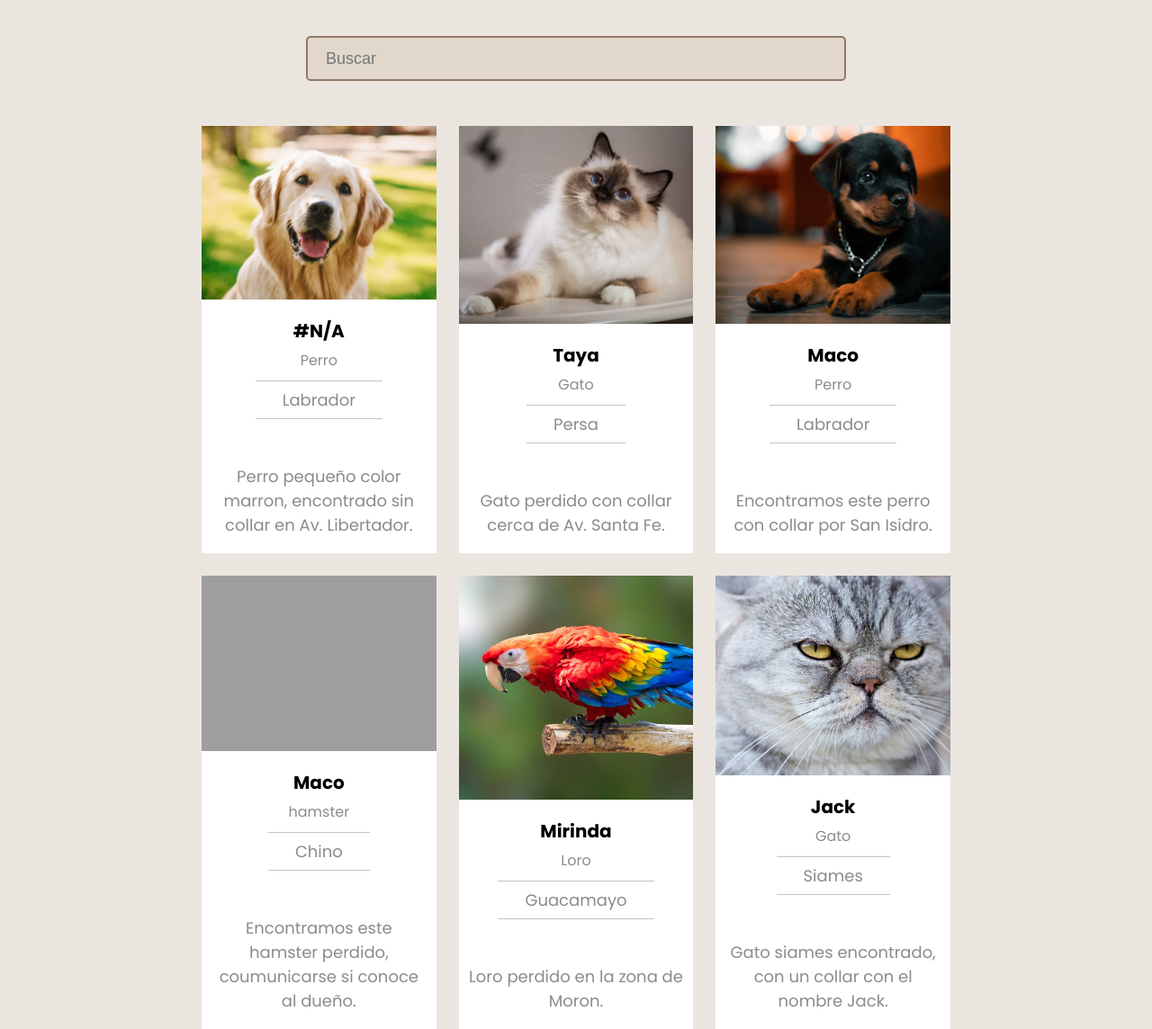
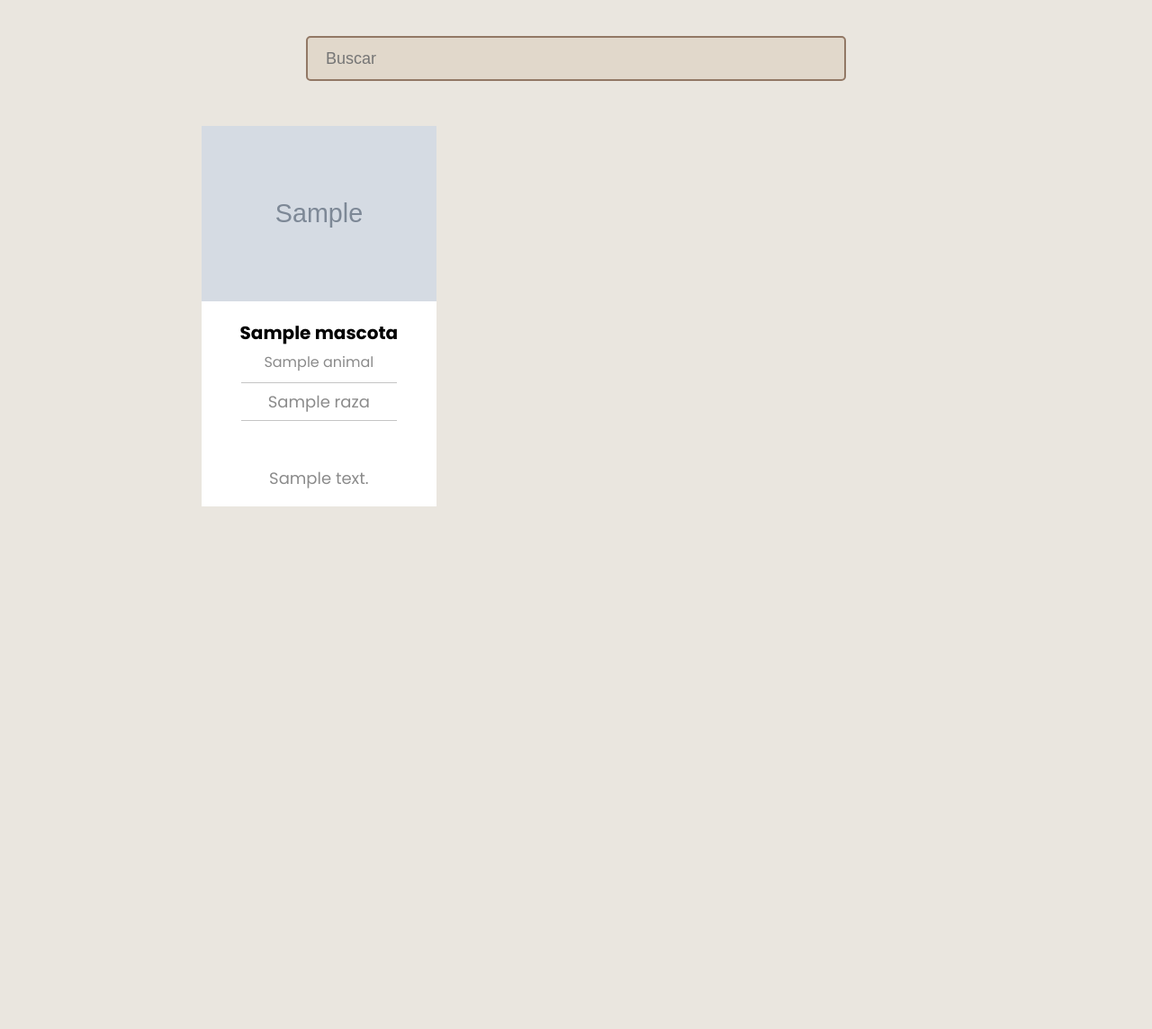
Before and after one commit to Jtissera/mascotas-perdidas, a Flask app: template frontend/templates/perdi_mi_mascota.html in a window 1280 px wide. Shown: the part 56-1200 px from the top of the page at 90% size. After the commit the page ends 619 px from the top, so only its background shows below. Run offline with Flask 3, Linux system fonts and the light colour scheme; the template is opened without the code that fills it: most values are stand-ins (such as "Sample title", 1, 10 or a date in 2020); grey boxes marked "Sample" are stand-in pictures; grey boxes are pictures that could not be loaded.

Commit message:
6733b5b5945643fd4f1ac1fb

```diff
--- a/frontend/app.py
+++ b/frontend/app.py
@@ -1,5 +1,7 @@
 from flask import Flask, render_template
+import requests
 
+API_URL = 'http://localhost:8080/'
 app = Flask(__name__)
 
 
@@ -10,7 +12,15 @@ def index():
 
 @app.route("/perdi_mi_mascota")
 def perdi_mi_mascota():
-    return render_template("perdi_mi_mascota.html")
+    try:
+        response = requests.get(API_URL + 'mascotas')
+        response.raise_for_status()
+        mascotas = response.json()
+    except requests.exceptions.RequestException as e:
+        print(f"Error fetching data: {e}")
+        mascotas = []
+
+    return render_template("perdi_mi_mascota.html", mascotas=mascotas)
 
 
 @app.route("/encontre_una_mascota")
--- a/frontend/templates/faq.html
+++ b/frontend/templates/faq.html
@@ -14,6 +14,7 @@
             <li><strong>Raza</strong>: Especificá la raza o una descripción general si es desconocida.</li>
             <li><strong>Color</strong>: Ayudá a los demás a identificarla rápidamente.</li>
             <li><strong>Ubicación</strong>: Indicá el lugar donde fue vista por última vez.</li>
+	    <li><strong>Fecha</strong>: Indicá la fecha cuando fue vista por última vez.</li>
             <li><strong>Fotos</strong>: Las imágenes claras ayudan mucho a la identificación.</li>
             <li><strong>Contacto</strong>: Dejá un número de teléfono para que los posibles halladores puedan
                 comunicarse con vos.</li>
--- a/frontend/templates/perdi_mi_mascota.html
+++ b/frontend/templates/perdi_mi_mascota.html
@@ -8,53 +8,16 @@
     </div>
     <div id="flex_container">
         <div id="grid_container">
+            {%for mascota in mascotas %}
             <div class="item">
-                <img class="item_image" src="{{url_for('static',filename='images/perro.jpg')}}" alt="">
-                <h3 class="nombre">#N/A</h3>
-                <h5 class="tipo">Perro</h5>
-                <h6 class="raza"> Labrador</h6>
-                <p class="descripcion">Perro pequeño color marron, encontrado sin collar en Av. Libertador.</p>
+                <img class="item_image" src="{{mascota.imagen}}" alt = "{{mascota.animal}}">
+                <h3 class="nombre">{{mascota.nombre}}</h3>
+                <h5 class="tipo">{{mascota.animal}}</h5>
+                <h6 class="raza">{{mascota.raza}}</h6>
+                <p class="descripcion">{{mascota.descripcion}}</p>
             </div>
-
-            <div class="item">
-                <img class="item_image" src="{{url_for('static',filename='images/gato.webp')}}" alt="">
-                <h3 class="nombre">Taya</h3>
-                <h5 class="tipo">Gato</h5>
-                <h6 class="raza">Persa</h6>
-                <p class="descripcion">Gato perdido con collar cerca de Av. Santa Fe.</p>
-            </div>
-
-            <div class="item">
-                <img class="item_image" src="{{url_for('static',filename='images/perro2.webp')}}" alt="">
-                <h3 class="nombre">Maco</h3>
-                <h5 class="tipo">Perro</h5>
-                <h6 class="raza"> Labrador</h6>
-                <p class="descripcion">Encontramos este perro con collar por San Isidro.</p>
-            </div>
-
-            <div class="item">
-                <img class="item_image" src="{{url_for('static',filename='images/hamster.jpg')}}" alt="">
-                <h3 class="nombre">Maco</h3>
-                <h5 class="tipo">hamster</h5>
-                <h6 class="raza">Chino</h6>
-                <p class="descripcion">Encontramos este hamster perdido, coumunicarse si conoce al dueño.</p>
-            </div>
-
-            <div class="item">
-                <img class="item_image" src="{{url_for('static',filename='images/loro.jpg')}}" alt="">
-                <h3 class="nombre">Mirinda</h3>
-                <h5 class="tipo">Loro</h5>
-                <h6 class="raza">Guacamayo</h6>
-                <p class="descripcion">Loro perdido en la zona de Moron.</p>
-            </div>
-
-            <div class="item">
-                <img class="item_image" src="{{url_for('static',filename='images/gato2.jpg')}}" alt="">
-                <h3 class="nombre">Jack</h3>
-                <h5 class="tipo">Gato</h5>
-                <h6 class="raza">Siames</h6>
-                <p class="descripcion">Gato siames encontrado, con un collar con el nombre Jack.</p>
-            </div>
+	    {% endfor %}
+	    </div>
         </div>
     </div>
 </div>
```
Also changed, not shown: backend/app.py (+24 -12 lines), backend/scriptDB.sql (+10 -10 lines), frontend/templates/encontre_una_mascota.html (+17 -0 lines), 1 other file.
